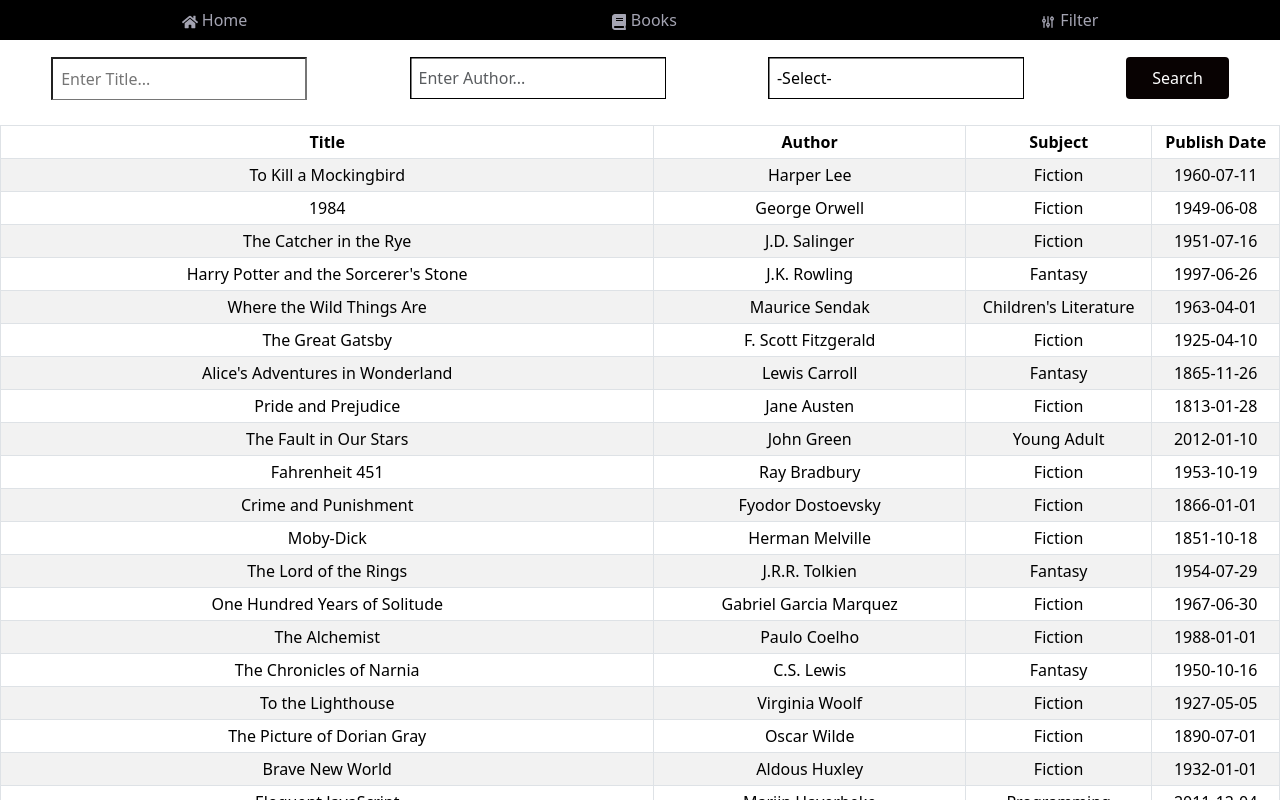
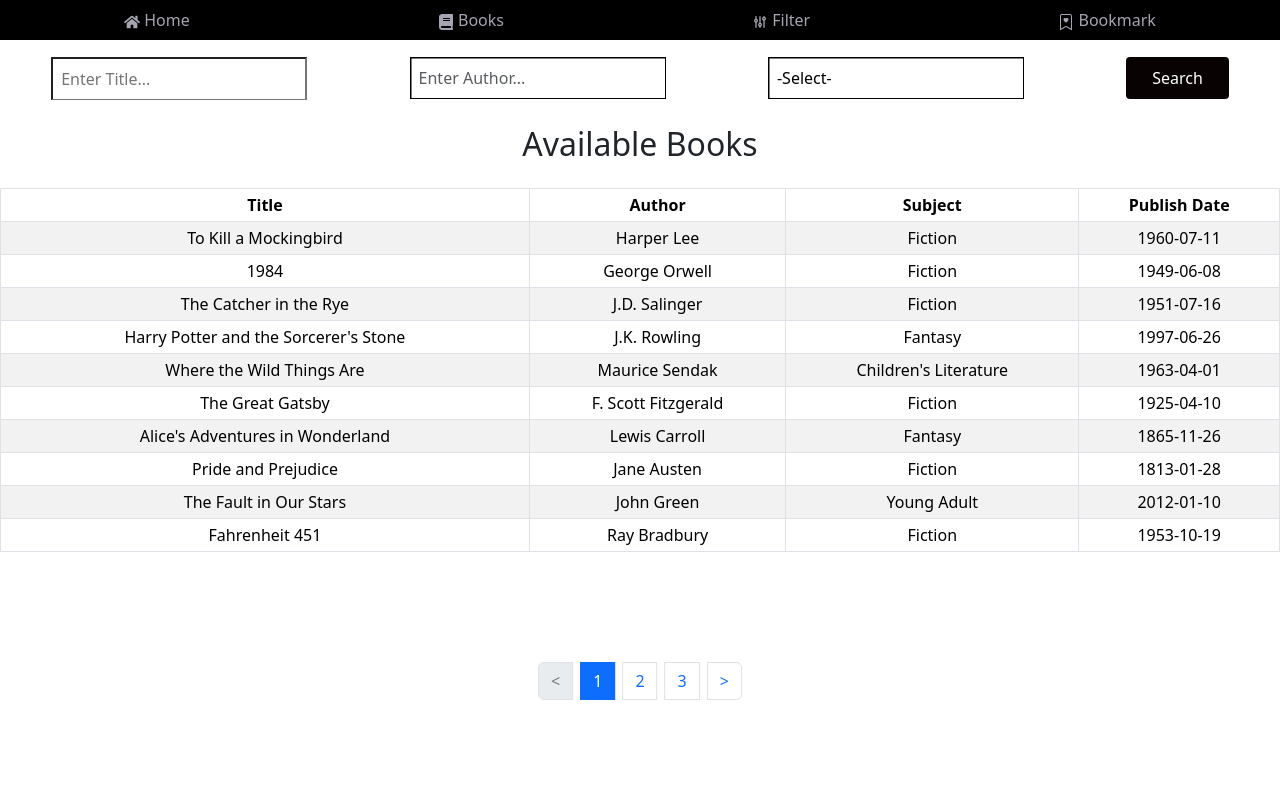
Before and after one commit to maurus1524/Libary-Management-Project, a React (Create React App) app in the folder lbp/: page /filter in a window 1280 px wide. Shown: the top 800 px of the page. Built offline with nearby package versions, Linux system fonts and the light colour scheme.

Commit message:
bookmark normal

```diff
--- a/lbp/src/App.js
+++ b/lbp/src/App.js
@@ -4,6 +4,7 @@ import {BrowserRouter as Router,Route,Routes} from 'react-router-dom'
 import Add from './components/Add';
 import Startpg from './components/Startpg';
 import BookFilter from './components/BookFilter';
+import BookMark from './components/BookMark';
 
 function App() {
   return (
@@ -14,6 +15,7 @@ function App() {
           <Route path='/home' element={<Home />} />
           <Route path="/home/create" element={<Add />} />
           <Route path="/filter" element={<BookFilter />} />
+          <Route path='/bookmark' element={<BookMark />}></Route>
         </Routes>
       </Router>
     </div>
--- a/lbp/src/components/BookFilter.js
+++ b/lbp/src/components/BookFilter.js
@@ -1,4 +1,4 @@
-import React from "react";
+import React,{ useState} from "react";
 import "bootstrap/dist/css/bootstrap.min.css";
 import Books from './Books';
 import { Table } from "react-bootstrap";
@@ -10,30 +10,47 @@ function BookFilter() {
   const[title,setTitle] = React.useState('');
   const[author,setAuthor] = React.useState('');
   const[subject,setSubject] = React.useState('');
+  const [currentPage, setCurrentPage] = useState(1);
+  const booksPerPage = 10;
 
   React.useEffect(() => {
     const data = Books;
 
     setUserData(data);
     setuserSearchData(data);
+    setCurrentPage(1);
   },[])
 
   const handleSearch = () => {
-    const titleWords = title.toLowerCase().split(' ');
-    const authorWords = author.toLowerCase().split(' ');
-
     const newpri = userData.filter(x => {
       const lowercaseTitle = x.title.toLowerCase();
       const lowercaseAuthor = x.author.toLowerCase();
-      const titleMatch = titleWords.some(word => lowercaseTitle.includes(word));
-      const authorMatch = authorWords.some(word => lowercaseAuthor.includes(word));
+      const lowercaseSearchTitle = title.toLowerCase();
+      const lowercaseSearchAuthor = author.toLowerCase();
+
+      const titleMatch = lowercaseTitle.includes(lowercaseSearchTitle);
+
+      const authorMatch = lowercaseAuthor.includes(lowercaseSearchAuthor);
 
       return (titleMatch || title === '') && (authorMatch || author === '');
     });
 
-    const newData = newpri.filter(y => y.subject.toLowerCase().includes(subject.toLowerCase()) || subject === '');
+    const newData = newpri.filter(y => {
+      const lowercaseSubject = y.subject.toLowerCase();
+      const lowercaseSearchSubject = subject.toLowerCase();
+      return lowercaseSubject.includes(lowercaseSearchSubject) || subject === '';
+    });
     setuserSearchData(newData);
+    setCurrentPage(1);
   }
+
+  const indexOfLastBook = currentPage * booksPerPage;
+  const indexOfFirstBook = indexOfLastBook - booksPerPage;
+  const currentBooks = userSearchData.slice(indexOfFirstBook, indexOfLastBook);
+  const totalPages = Math.ceil(userSearchData.length / booksPerPage);
+
+  const paginate = (pageNumber) => setCurrentPage(pageNumber);
+
 
   return <div>
     <NavBar></NavBar>
@@ -63,7 +80,7 @@ function BookFilter() {
         </td>
       </tr>
     </Table>
-
+    <h2 style={{margin:"3vh"}}>Available Books</h2>
     <Table responsive striped bordered hover size="sm">
       <thead>
         <tr>
@@ -74,20 +91,54 @@ function BookFilter() {
         </tr>
       </thead>
       <tbody>
-        {
-        userSearchData && userSearchData.length >0 ?
-        userSearchData.map(item =>
-          <tr>
+      {currentBooks.length > 0 ? (
+            currentBooks.map(item => (
+              <tr key={item.id}>
                 <td>{item.title}</td>
                 <td>{item.author}</td>
                 <td>{item.subject}</td>
                 <td>{item.publishDate}</td>
               </tr>
-          )
-          : 'No Data'
+            ))
+          ) : (
+            <tr>
+              <td colSpan="4">No Data</td>
+            </tr>
+          )}
+        </tbody>
+        <nav style={{ position: "fixed", bottom: "10vh", left: "50%", transform: "translateX(-50%)" }}>
+          <ul className="pagination justify-content-center">
+              <li className={`page-item ${currentPage === 1 ? 'disabled' : ''}`}>
+                <button className="page-link" onClick={() => paginate(currentPage - 1)}>
+                  <span style={{ color: currentPage === 1 ? '#777' : '' }}>&lt;</span>
+                </button>
+              </li>
+              {Array.from({ length: totalPages }, (_, index) => {
+                const page = index + 1;
+                const isCurrentPage = currentPage === page;
+                const isMiddlePage = page >= currentPage - 2 && page <= currentPage + 2;
+
+                if (isMiddlePage || isCurrentPage) {
+                  return (
+                    <li key={index} className={`page-item ${isCurrentPage ? 'active' : ''}`}>
+                      <button className="page-link" onClick={() => paginate(page)}>
+                        {page}
+                      </button>
+                    </li>
+                  );
                 }
-      </tbody>
+
+                return null;
+              })}
+              <li className={`page-item ${currentPage === totalPages ? 'disabled' : ''}`}>
+                <button className="page-link" onClick={() => paginate(currentPage + 1)}>
+                  <span style={{ color: currentPage === totalPages ? '#777' : '' }}>&gt;</span>
+                </button>
+              </li>
+            </ul>
+          </nav>
     </Table>
+
   </div>
 }
 
--- /dev/null
+++ b/lbp/src/components/BookMark.js
@@ -0,0 +1,77 @@
+import React,{Fragment} from "react";
+import "bootstrap/dist/css/bootstrap.min.css";
+import { Table } from "react-bootstrap";
+import NavBar from './NavBar';
+import { useNavigate  } from "react-router-dom";
+
+
+function BookMark(){
+    const Bookmarkob = window.bookmarkedBooks;
+
+    let history = useNavigate();
+
+    const deleteBook = (id) => {
+        var index = Bookmarkob.map(function (e) {
+          return e.id
+        }).indexOf(id);
+
+        Bookmarkob.splice(index, 1);
+
+        history('/bookmark');
+      }
+
+    return (
+        <>
+            <NavBar />
+            <Fragment>
+                <h2 style={{ margin: "1%" }}>Your Bookmark</h2>
+                <div style={{ marginTop: "2%", marginLeft: "5%", marginRight: "5%", fontSize: "15px" }}>
+                <Table striped bordered hover size="sm" style={{ tableLayout: "fixed" }}>
+                    <thead>
+                    <tr>
+                        <th>
+                        Title
+                        </th>
+                        <th>
+                        Author
+                        </th>
+                        <th>
+                        Subject
+                        </th>
+                        <th>
+                        Publish Date
+                        </th>
+                        <th>
+                        Actions
+                        </th>
+                    </tr>
+                    </thead>
+                    <tbody>
+                    {Bookmarkob && Bookmarkob.length > 0 ? (
+                        Bookmarkob.map((item) => {
+                        return (
+                            <tr key={item.id}>
+                            <td>{item.title}</td>
+                            <td>{item.author}</td>
+                            <td>{item.subject}</td>
+                            <td>{item.publishDate}</td>
+                            <td>
+                                <button style={{ height: "100%" }} onClick={() => deleteBook(item.id)}>Remove</button>
+                            </td>
+                            </tr>
+                        );
+                        })
+                    ) : (
+                        <tr>
+                        <td colSpan={5}>No data available</td>
+                        </tr>
+                    )}
+                    </tbody>
+                </Table>
+                </div>
+            </Fragment>
+        </>
+    )
+}
+
+export default BookMark;
--- a/lbp/src/components/Books.js
+++ b/lbp/src/components/Books.js
@@ -504,13 +504,6 @@ const Books = [
     publishDate: "2006-09-26"
     },
     {
-    id: "9780062315007",
-    title: "Red Queen",
-    author: "Victoria Aveyard",
-    subject: "Young Adult",
-    publishDate: "2015-02-10"
-    },
-    {
     id: "9780525563281",
     title: "Eleanor Oliphant Is Completely Fine",
     author: "Gail Honeyman",
@@ -553,13 +546,6 @@ const Books = [
     publishDate: "2003-05-29"
     },
     {
-    id: "9780062315007",
-    title: "Red Queen",
-    author: "Victoria Aveyard",
-    subject: "Young Adult",
-    publishDate: "2015-02-10"
-    },
-    {
     id: "9780060838676",
     title: "The Color Purple",
     author: "Alice Walker",
--- a/lbp/src/components/Home.js
+++ b/lbp/src/components/Home.js
@@ -1,4 +1,4 @@
-import React, { Fragment, useState } from 'react';
+import React, { Fragment, useState,useEffect } from 'react';
 import { Button, Table } from 'react-bootstrap';
 import "bootstrap/dist/css/bootstrap.min.css";
 import Books from './Books';
@@ -9,8 +9,28 @@ import NavBar from './NavBar';
 function Home() {
   const booksPerPage = 10; // Number of books to display per page
   const [currentPage, setCurrentPage] = useState(1);
+  const [bookmarkedBooks, setBookmarkedBooks] = useState([]);
 
   let history = useNavigate();
+
+  const handleMark = (book) => {
+    const { id, title, author, subject, publishDate } = book;
+
+    setBookmarkedBooks((prevBookmarks) => [
+      ...prevBookmarks,
+      {
+        id,
+        title,
+        author,
+        subject,
+        publishDate,
+      },
+    ]);
+  };
+
+  useEffect(() => {
+    console.log(bookmarkedBooks);
+  }, [bookmarkedBooks]);
 
   const deleteBook = (id) => {
     var index = Books.map(function (e) {
@@ -26,34 +46,11 @@ function Home() {
   const indexOfLastBook = currentPage * booksPerPage;
   const indexOfFirstBook = indexOfLastBook - booksPerPage;
   const currentBooks = Books.slice(indexOfFirstBook, indexOfLastBook);
-
-  // Change page
-  const handlePageChange = (pageNumber) => {
-    setCurrentPage(pageNumber);
-  };
-
-  // Calculate total number of pages
   const totalPages = Math.ceil(Books.length / booksPerPage);
 
-  // Determine the range of page numbers to display
-  let startPage, endPage;
-  if (totalPages <= 5) {
-    // Display all page numbers if total pages are less than or equal to 5
-    startPage = 1;
-    endPage = totalPages;
-  } else {
-    // Display a range of page numbers based on the current page
-    if (currentPage <= 3) {
-      startPage = 1;
-      endPage = 5;
-    } else if (currentPage + 1 >= totalPages) {
-      startPage = totalPages - 4;
-      endPage = totalPages;
-    } else {
-      startPage = currentPage - 2;
-      endPage = currentPage + 2;
-    }
-  }
+  const paginate = (pageNumber) => setCurrentPage(pageNumber);
+
+  window.bookmarkedBooks = bookmarkedBooks;
 
   return (
     <>
@@ -92,6 +89,7 @@ function Home() {
                       <td>{item.publishDate}</td>
                       <td>
                         <Button style={{ height: "100%" }} onClick={() => deleteBook(item.id)}>Remove</Button>
+                        <Button style={{ height: "100%",marginLeft:"3%" }} onClick={() => handleMark(item)}>Bookmark</Button>
                       </td>
                     </tr>
                   );
@@ -104,38 +102,37 @@ function Home() {
             </tbody>
           </Table>
           <br />
-          <div>
-            {startPage > 1 && (
-              <Button
-                variant="link"
-                onClick={() => handlePageChange(startPage - 1)}
-                style={{ marginRight: "5px",textDecoration:"none",fontWeight:"bold" }}
-              >
-                {"<"}
-              </Button>
-            )}
-            {Array.from({ length: endPage - startPage + 1 }, (_, index) => startPage + index).map(
-              (pageNumber) => (
-                <Button
-                  key={pageNumber}
-                  variant={currentPage === pageNumber ? "primary" : "outline-primary"}
-                  onClick={() => handlePageChange(pageNumber)}
-                  style={{ marginLeft: "5px"}}
-                >
-                  {pageNumber}
-                </Button>
-              )
-            )}
-            {endPage < totalPages && (
-              <Button
-                variant="link"
-                onClick={() => handlePageChange(endPage + 1)}
-                style={{ marginLeft: "5px",textDecoration:"none",fontWeight:"bold" }}
-              >
-                {">"}
-              </Button>
-            )}
-          </div>
+          <nav>
+            <ul className="pagination justify-content-center">
+              <li className={`page-item ${currentPage === 1 ? 'disabled' : ''}`}>
+                <button className="page-link" onClick={() => paginate(currentPage - 1)}>
+                  <span style={{ color: currentPage === 1 ? '#777' : '' }}>&lt;</span>
+                </button>
+              </li>
+              {Array.from({ length: totalPages }, (_, index) => {
+                const page = index + 1;
+                const isCurrentPage = currentPage === page;
+                const isMiddlePage = page >= currentPage - 2 && page <= currentPage + 2;
+
+                if (isMiddlePage || isCurrentPage) {
+                  return (
+                    <li key={index} className={`page-item ${isCurrentPage ? 'active' : ''}`}>
+                      <button className="page-link" onClick={() => paginate(page)}>
+                        {page}
+                      </button>
+                    </li>
+                  );
+                }
+
+                return null;
+              })}
+              <li className={`page-item ${currentPage === totalPages ? 'disabled' : ''}`}>
+                <button className="page-link" onClick={() => paginate(currentPage + 1)}>
+                  <span style={{ color: currentPage === totalPages ? '#777' : '' }}>&gt;</span>
+                </button>
+              </li>
+            </ul>
+          </nav>
           <br />
           <Link className='d-grid gap-2' to="/home/create">
             <Button size='lg'>Add Book</Button>
--- a/lbp/src/components/NavBar.js
+++ b/lbp/src/components/NavBar.js
@@ -2,6 +2,7 @@ import React from 'react';
 import { Link } from 'react-router-dom';
 import { FaHome, FaBook} from 'react-icons/fa';
 import {TbAdjustments} from 'react-icons/tb'
+import { BsBookmarkHeart } from 'react-icons/bs'
 
 function Navbar() {
   return (
@@ -18,6 +19,10 @@ function Navbar() {
         <TbAdjustments className="icon" />
         {" Filter"}
       </Link>
+      <Link to="/bookmark" className="nav-link">
+        <BsBookmarkHeart className="icon" />
+        {" Bookmark"}
+      </Link>
     </nav>
   );
 }
```
Also changed, not shown: lbp/src/index.css (line endings or trailing spaces). Lines whose indentation alone changed are shown as unchanged.
